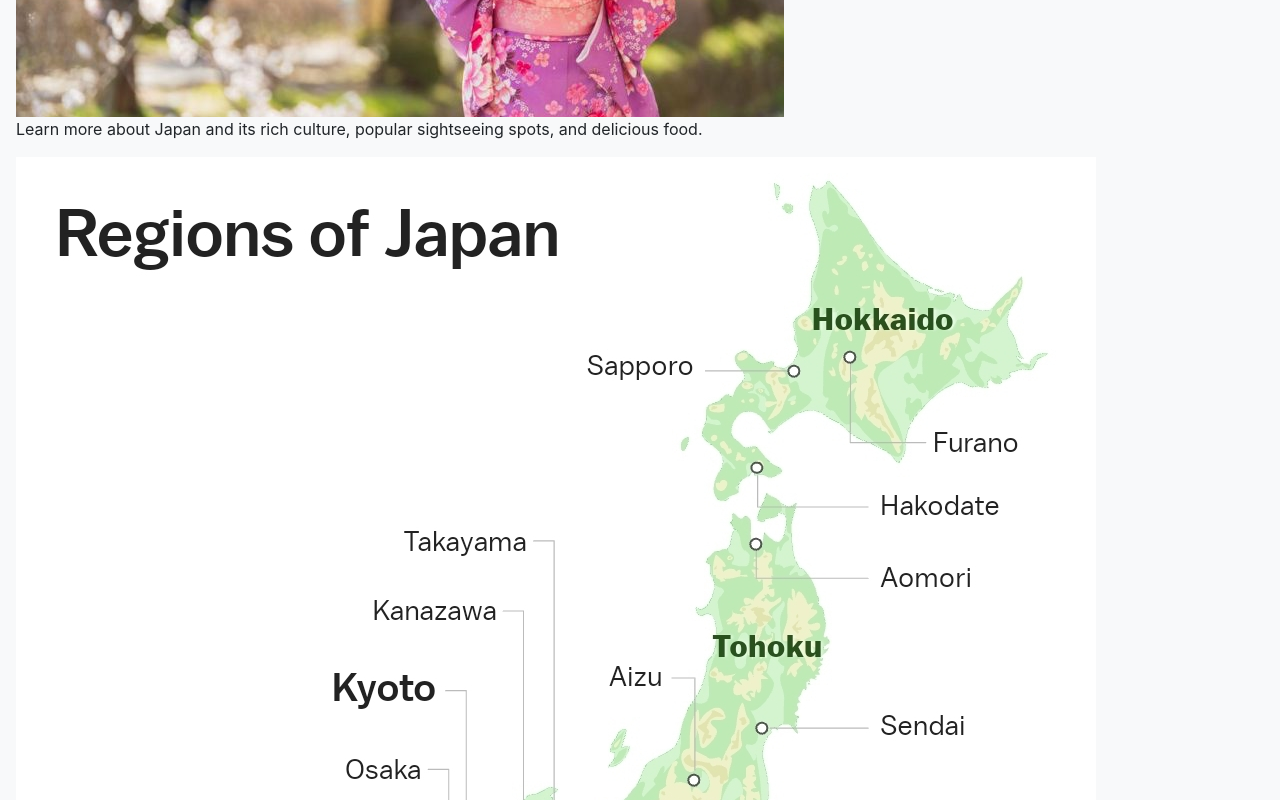
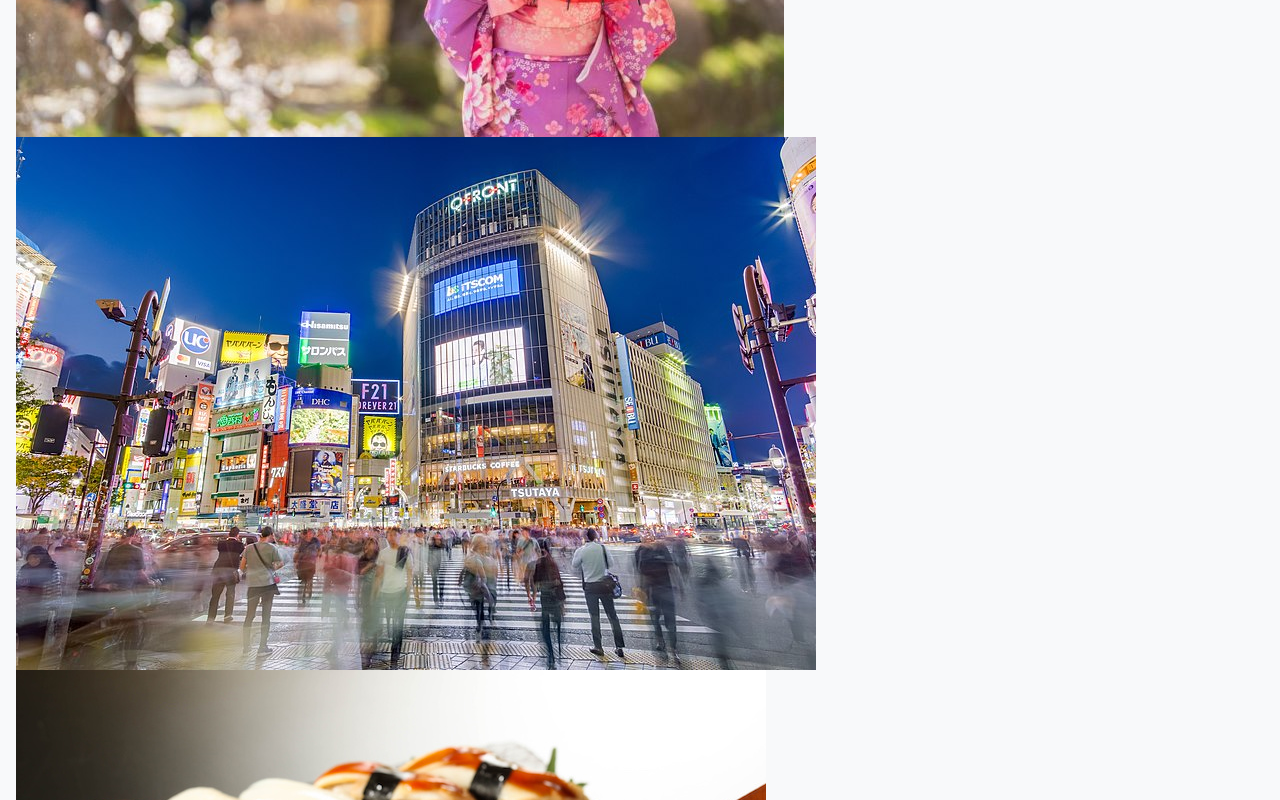
Before and after one commit to dfung003/travel-japan-guide, a React (Create React App) app: page / in a window 1280 px wide. Shown: the part 460-1260 px from the top of the page. Built offline with nearby package versions, Linux system fonts and the light colour scheme; no server answers.

Commit message:
new images to home page, some styling done

```diff
--- a/src/pages/App/App.css
+++ b/src/pages/App/App.css
@@ -21,10 +21,25 @@
     width: 400px;
 }
 
+.home-container {
+    width: fit-content;
+    float: left;
+}
+
+.small-container {
+    width: fit-content;
+    float: right;
+}
+
+.region-img {
+    width: 70%;
+}
+
 .navbar-nav {
     display: flex;
     justify-content: space-evenly;
     background-color: #bc002d;
+    margin-bottom: 20px;
 }
 
 .nav-link {
--- a/src/pages/HomePage/HomePage.js
+++ b/src/pages/HomePage/HomePage.js
@@ -4,11 +4,19 @@
     return (
         <main className="Home">
             <h1>Welcome to my Japan Travel Guide!</h1>
-            <img src="/assets/homepage_image.png" />
+            <div className="home-container">
+                <div className="large-container">
+                    <img className="home-image" src="/assets/homepage_image.png" />
+                </div>
+                <div className="small-container">
+                    <img className="home-image-md" src="/assets/shibuya.png" />
+                    <img className="home-image-md" src="/assets/sushi_jp.png" />
+                </div>
+            </div>
             <div className="learn-more">
                 <p>Learn more about Japan and its rich culture, popular sightseeing spots, and delicious food.</p>
             </div>
-            <img src="/assets/japan_map.png" />
+            <img className="region-img" src="/assets/japan_map.png" />
         </main>
     )
 }
```
Also changed, not shown: server.js (+4 -4 lines), public/assets/shibuya.png (added), public/assets/sushi_jp.png (added).
